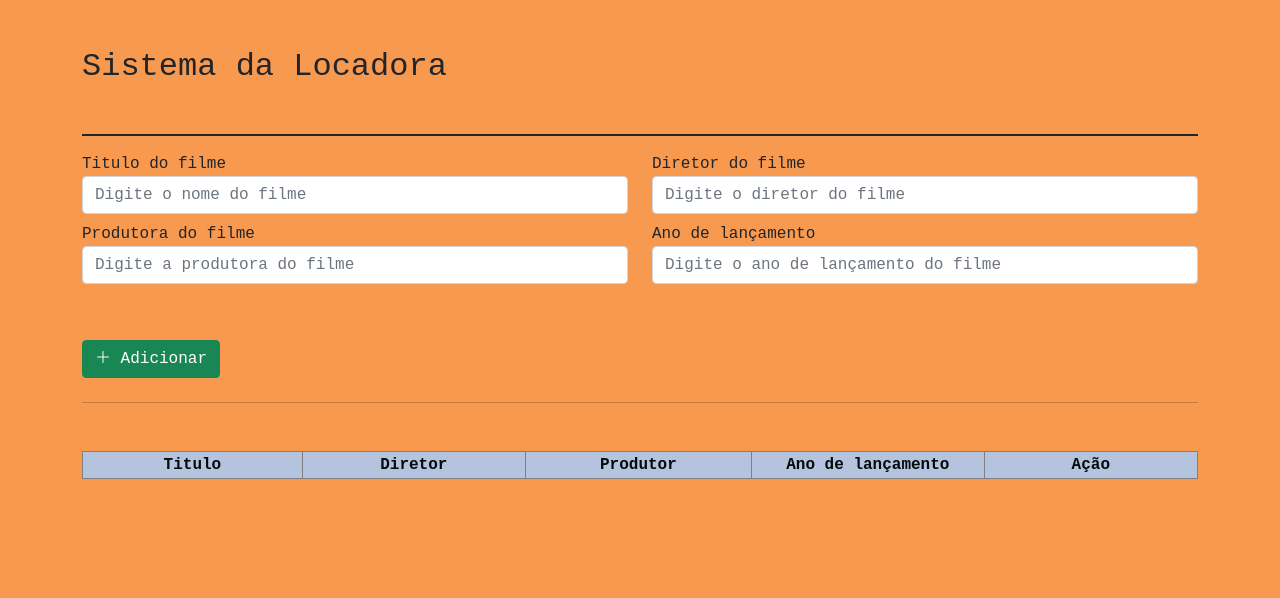
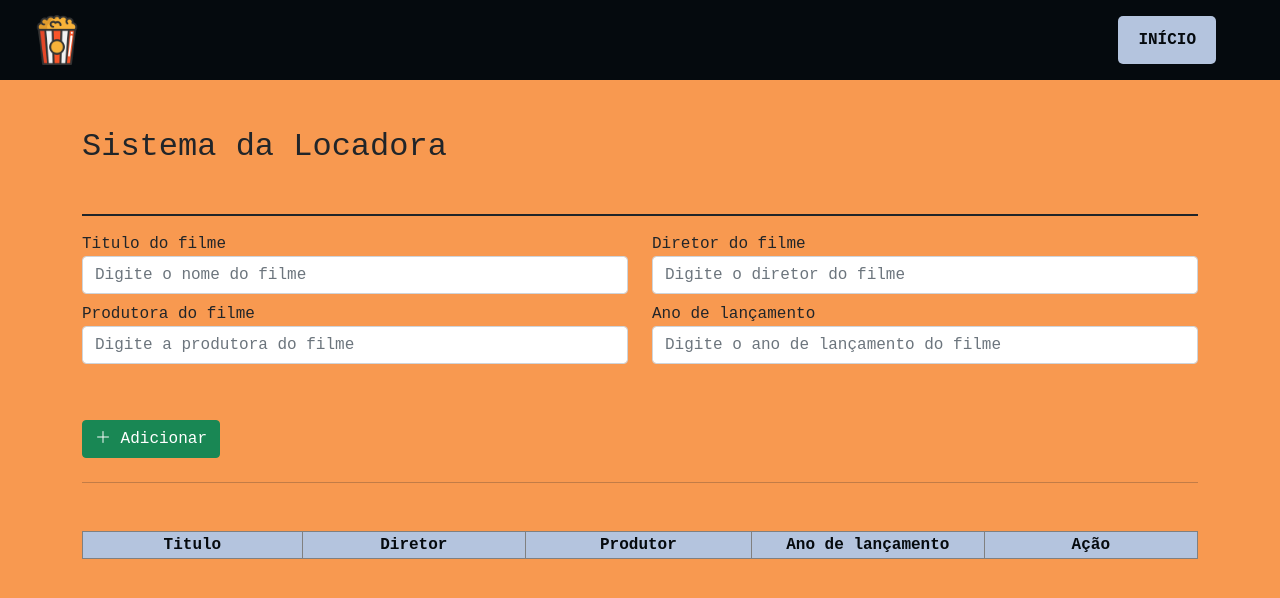
Before and after one commit to DavidGabrielBJorge/SistemaDeLocadora, a plain HTML site: page sistema.html in a window 1280 px wide. Drawn offline with nearby package versions, Linux system fonts and the light colour scheme.

Commit message:
add: adicionando menu no sistema

```diff
--- a/css/custom.css
+++ b/css/custom.css
@@ -37,3 +37,61 @@
     border: solid 1px;
     text-align: center;
 }
+
+.navbar-container {
+	width: 100%;
+	height: 80px;
+	background-color: var(--black-color);
+	padding: 0 2em; /*Para os elemmentos não ficarem próximos a extremidade, 0 cima e baixo e 2em na esquerda e direita*/
+	position: relative;
+	box-sizing: border-box;/*Não passar dos limites das bordas*/
+}
+
+/*logo do site*/
+.logo {
+	width: 50px;
+	margin-top: 15px;
+}
+
+nav {
+	position: relative;
+}
+
+.navbar-items {
+	list-style: none;/*Tira a bolinha que fica na esquerda*/
+	position: absolute;
+	display: inline-block;
+	height: 80px;
+	line-height: 80px;
+	margin: 0;
+	right: 0;
+}
+
+.navbar-items li {
+	display: inline-block;
+	text-transform: uppercase;
+	margin-left: 25px;/*Cada item vai ter 25px de expaço pra esquerda*/
+}
+
+.navbar-items li a {
+	color: var(--black-color);
+	text-decoration: none;
+	transition: .5s;/*5s de transição de animação*/
+}
+
+.navbar-items li a:hover {
+	color: var(--white-color);
+}
+
+.default-btn {
+	padding: 15px 20px;/*15px nas laterias e 20px em cima*/
+	background-color: var(--blue-color);
+	border-radius: 5px;
+    font-weight: bold;
+	color: var(--black-color);
+}
+
+.default-btn:hover {/*Ao clicar no botão a cor do background mudará*/
+	background-color: var(--orange-color);
+	color: var(--white-color);
+}
--- a/script/main.js
+++ b/script/main.js
@@ -13,23 +13,19 @@ function validar(){
     }
     else if(diretorFilme == ""){
         document.getElementById('aviso').innerHTML = 'Deve preencher o diretor do filme';
-        //alert("Deve preencher o diretor do filme")
         return false;
     }
     else if(produtoraFilme == ""){
         document.getElementById('aviso').innerHTML = 'Deve preencher o produtor do filme';
-        //alert("Deve preencher o produtor do filme")
         return false;
     }
     else if(anoFilme == ""){
         document.getElementById('aviso').innerHTML = 'Deve preencher o ano do filme';
-        //alert("Deve preencher o ano do filme")
         return false;
     }
     //O primeiro filme lançado foi em 1888 e não deve colocar filmes que são depois do ano atual
     else if(anoFilme < 1888 || anoFilme > anoAtual){
         document.getElementById('aviso').innerHTML = 'Deve preencher um ano válido';
-        //alert("Deve preencher o ano do filme")
         return false;
     }
     else{
--- a/sistema.html
+++ b/sistema.html
@@ -16,6 +16,14 @@
 </head>
 
 <body class="bodycss">
+    <div class="navbar-container">
+        <nav>
+            <a href="#"><img class="logo" src="./img/logo.png"></a>
+            <ul class="navbar-items">
+                <li><a href="./index.html" class="default-btn">Início</a></li>
+            </ul>
+        </nav>
+    </div>
     <div class="container">
         <h2 class="mt-5 mb-5">Sistema da Locadora</h2>
         <p id="aviso"></p>
```
